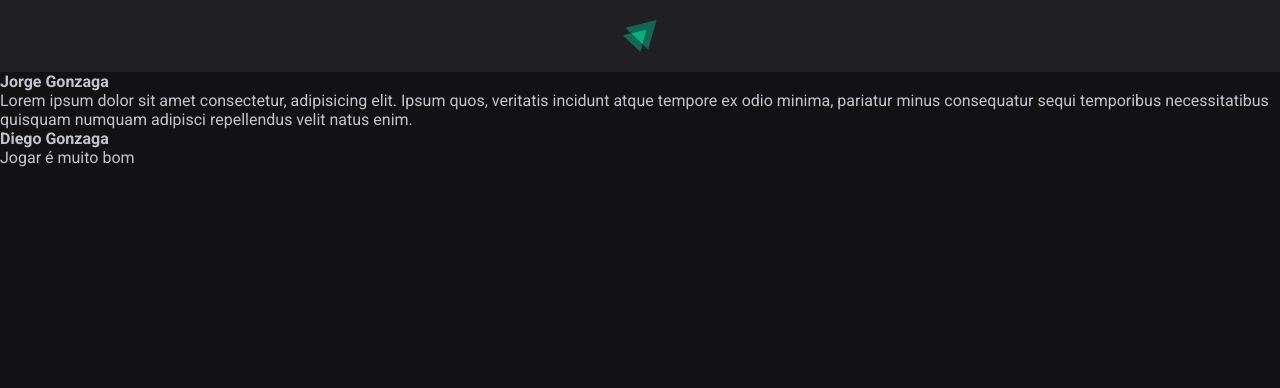
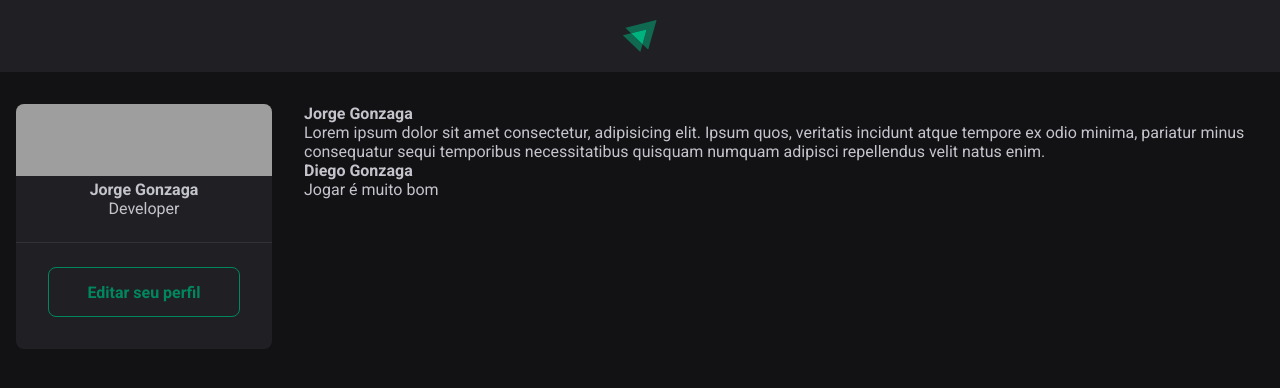
Before and after one commit to jorge1g/igp01-reactjs-fundamentos, a React (Vite) app: page / in a window 1280 px wide. Shown: the top 388 px of the page. Built offline with nearby package versions, Linux system fonts and the light colour scheme; grey boxes are pictures that could not be loaded.

Commit message:
componente sidebar

```diff
--- a/src/App.jsx
+++ b/src/App.jsx
@@ -1,13 +1,19 @@
 import { Header } from "./components/Header";
+import { Sidebar } from "./components/Sidebar";
 import { Post } from "./Post";
 
-import './global.css';
+import stylesApp from "./App.module.css";
+
+import "./global.css";
 
 export function App() {
   return (
     <div>
       <Header />
 
+      <div className={stylesApp.wrapper}>
+        <Sidebar />
+        <main>
           <Post
             author="Jorge Gonzaga"
             content="Lorem ipsum dolor sit amet consectetur, adipisicing elit. Ipsum quos, veritatis incidunt atque tempore ex odio minima, pariatur minus consequatur sequi temporibus necessitatibus quisquam numquam adipisci repellendus velit natus enim."
@@ -16,6 +22,8 @@
             author="Diego Gonzaga"
             content="Jogar é muito bom"
           />
+        </main>
+      </div>
     </div>
   );
 }
--- /dev/null
+++ b/src/App.module.css
@@ -0,0 +1,11 @@
+.wrapper {
+    max-height: 70rem;
+    margin: 2rem auto;
+    padding: 0 1rem;
+
+    display: grid;
+    grid-template-columns: 256px 1fr;
+    gap: 2rem;
+    align-items: flex-start;
+
+}
--- /dev/null
+++ b/src/components/Sidebar.jsx
@@ -0,0 +1,21 @@
+import stylesSidebar from "./Sidebar.module.css";
+
+export function Sidebar() {
+  return (
+    <aside className={stylesSidebar.sidebar}>
+      <img
+        className={stylesSidebar.cover}
+        src="https://images.unsplash.com/photo-1542903660-eedba2cda473?ixlib=rb-1.2.1&ixid=MnwxMjA3fDB8MHxwaG90by1wYWdlfHx8fGVufDB8fHx8&auto=format&fit=crop&w=300&q=50"
+      />
+
+      <div className={stylesSidebar.profile}>
+        <strong>Jorge Gonzaga</strong>
+        <span>Developer</span>
+      </div>
+
+      <footer>
+        <a href="#">Editar seu perfil</a>
+      </footer>
+    </aside>
+  );
+}
--- /dev/null
+++ b/src/components/Sidebar.module.css
@@ -0,0 +1,39 @@
+.sidebar {
+    background: var(--gray-800);
+    border-radius: 8px;
+    overflow: hidden;
+}
+
+.cover {
+    width: 100%;
+    height: 72px;
+    object-fit: cover;
+}
+
+.profile {
+    display: flex;
+    flex-direction: column;
+    align-items: center;
+}
+
+.sidebar footer {
+    border-top: 1px solid var(--gray-600);
+    margin-top: 1.5rem;
+    padding: 1.5rem 2rem 2rem;
+}
+
+.sidebar footer a {
+    background: transparent;
+    color: var(--green-500);
+    border: 1px solid var(--green-500);
+    border-radius: 8px;
+    height: 50px;
+    padding: 0 1.5rem;
+    font-weight: bold;
+    display: block;
+    text-decoration: none;
+
+    display: flex;
+    align-items: center;
+    justify-content: center;
+}
```
Lines whose indentation alone changed are shown as unchanged.
